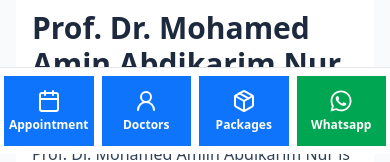
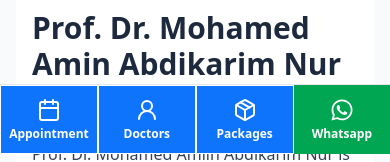
Before and after one commit to Ashakour1/HS-, a Next.js app: page /corporate/management in a window 390 px wide. Shown: the part 690-852 px from the top of the page. Built offline with nearby package versions, Linux system fonts and the light colour scheme.

Commit message:
Update mobile navigation links and enhance styling for better user experience

```diff
--- a/components/ui/mobile-nav.tsx
+++ b/components/ui/mobile-nav.tsx
@@ -24,7 +24,7 @@ const navItems = [
   },
   {
     name: "Whatsapp",
-    href: "https://www.waze.com/",
+    href: "https://wa.me/your-number",
     icon: FaWhatsapp,
     external: true,
   },
@@ -34,34 +34,40 @@ const MobileNav = () => {
   const pathname = usePathname();
 
   return (
-    <nav className="fixed bottom-0 left-0 right-0 z-50 bg-white border-t border-gray-200 py-2 md:hidden">
-      <div className="flex gap-2 px-1 items-center justify-between">
+    <nav className="fixed bottom-0 left-0 right-0 z-50 bg-white border-t border-gray-200 md:hidden h-[70px]">
+      <div className="flex justify-around items-center h-full">
         {navItems.map((item) => {
           const Icon = item.icon;
           const isActive = pathname === item.href;
 
+          const baseClasses =
+            "w-full h-full flex flex-col items-center justify-center text-xs font-bold transition-colors duration-300";
+          const activeClasses = "bg-[#00A651] text-white";
+          const inactiveClasses =
+            "bg-[#0E74FC] text-white hover:bg-[#00A651] border border-white";
+
           return item.external ? (
-            <Link
+            <a
               key={item.name}
               href={item.href}
               target="_blank"
               rel="noopener noreferrer"
-              className="w-full h-[70px] bg-[#00A651] text-white flex flex-col items-center justify-center text-xs"
+              className={`${baseClasses} ${activeClasses}`}
+              aria-label={item.name}
             >
               <Icon className="w-6 h-6 mb-1" />
-              <span className="font-bold">{item.name}</span>
-            </Link>
+              {item.name}
+            </a>
           ) : (
             <Link
               key={item.name}
               href={item.href}
-              className={cn(
-                "w-full h-[70px] flex flex-col items-center justify-center text-white text-center text-xs transition-colors",
-                isActive ? "bg-[#00A651]" : "bg-[#0E74FC] hover:bg-[#00A651]"
-              )}
+              className={cn(baseClasses, isActive ? activeClasses : inactiveClasses)}
+              aria-label={item.name}
             >
               <Icon className="w-6 h-6 mb-1" />
-              <span className="font-bold">{item.name}</span>            </Link>
+              {item.name}
+            </Link>
           );
         })}
       </div>
```
